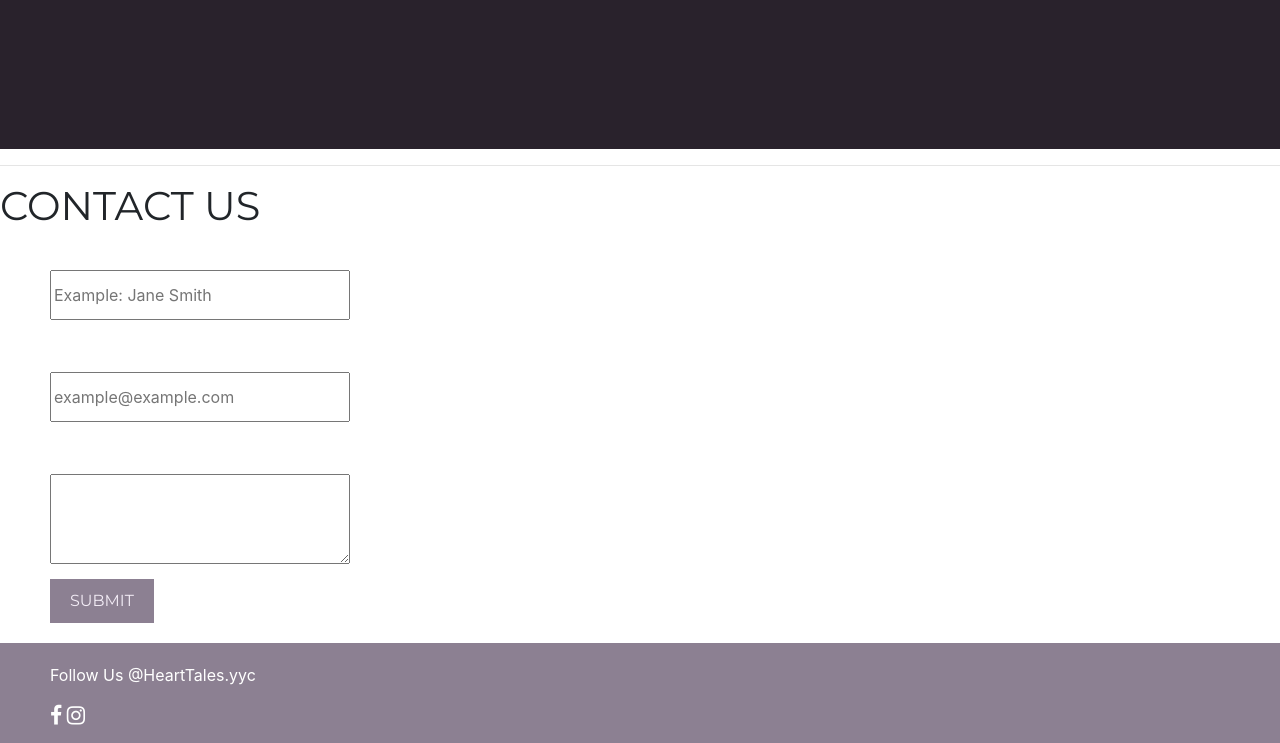
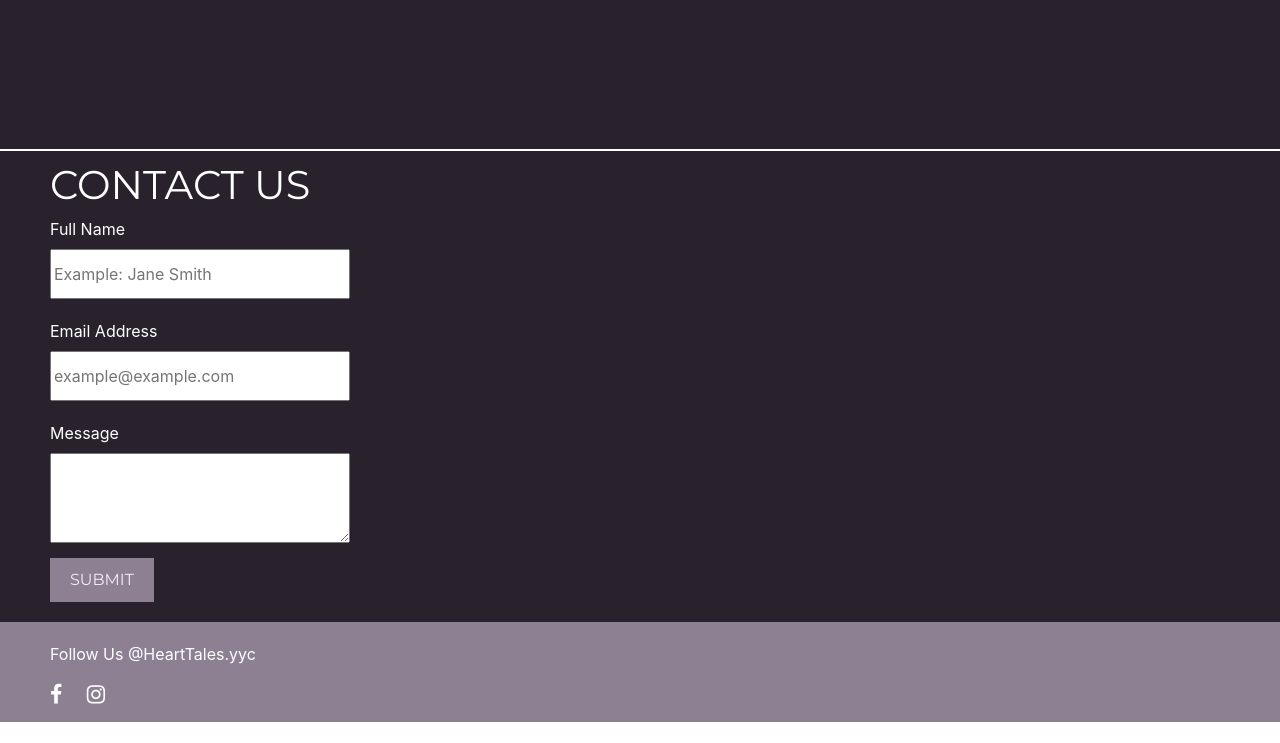
Before and after one commit to abla-nabhan/assignment-4-fullsite, a website: page index.html in a window 1280 px wide. Shown: the part 2031-2774 px from the top of the page. After the commit the page ends 2753 px from the top, so only its background shows below. Drawn offline with nearby package versions, Linux system fonts and the light colour scheme.

Commit message:
fixed footer formatting

```diff
--- a/sass/components/_footer.scss
+++ b/sass/components/_footer.scss
@@ -1,6 +1,6 @@
-.footer{
+footer{
     height: 500px;
-    background: #29222C;
+    background-color: #29222C;
 
     hr{
       border: 5px;
@@ -39,12 +39,12 @@ input{
   height: 50px;
   width: 300px;
 }
+
 textarea{
   display: block;
   margin-left: 50px;
   height: 90px;
   width: 300px;
-
 }
 
 button{
@@ -67,7 +67,7 @@ button{
   padding-left: 50px;
   padding-top: 20px;
 
-  .social-icons i{
+  i{
     letter-spacing: 20px;
   }
 
```
Also changed, not shown: index.html (+2 -0 lines), css/styles.css.
